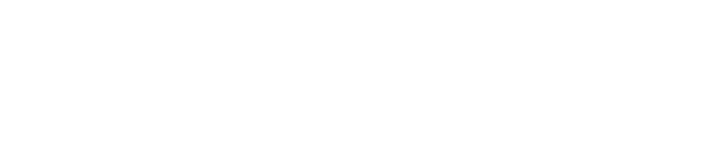
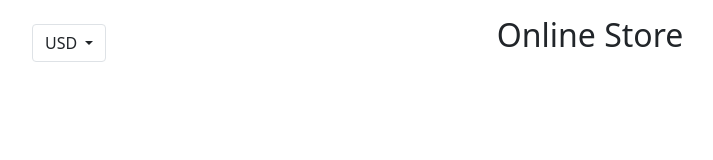
Before and after one commit to GustavoOmonteAcevedoGOA/plantilla22, a plain HTML site: page index.html in a window 1280 px wide. Shown: the whole page, without its empty margins (50-763 px from the left). Drawn offline with nearby package versions, Linux system fonts and the light colour scheme.

Commit message:
implementing dropdowns

```diff
--- a/index.html
+++ b/index.html
@@ -15,7 +15,24 @@
 </head>
 <body>
     <header>
-
+        <div class="container">
+            <div class="row">
+                <div class="col-md-4 col-sm-12 col-12">
+                    <div class="btn-group">
+                        <button class="btn border dropdown-toggle my-md-4 my-2" data-bs-toggle="dropdown" aria-haspopup="true" aria-expanded="false"
+                        id="dropdownMenuLink">
+                            USD
+                        </button>
+                        <div class="dropdown-menu" aria-labelledby="dropdownMenuLink">
+                            <a href="#" class="dropdown-item">ERU - Euro</a>
+                        </div>
+                    </div>
+                </div>
+                <div class="col-md-4 col-12 text-center">
+                    <h2 class="my-md-3 site-title">Online Store</h2>
+                </div>
+            </div>
+        </div>
     </header>
     <script src="js/app.js"></script>
     <script src="https://cdn.jsdelivr.net/npm/bootstrap@5.0.2/dist/js/bootstrap.bundle.min.js" integrity="sha384-MrcW6ZMFYlzcLA8Nl+NtUVF0sA7MsXsP1UyJoMp4YLEuNSfAP+JcXn/tWtIaxVXM" crossorigin="anonymous"></script>
```
